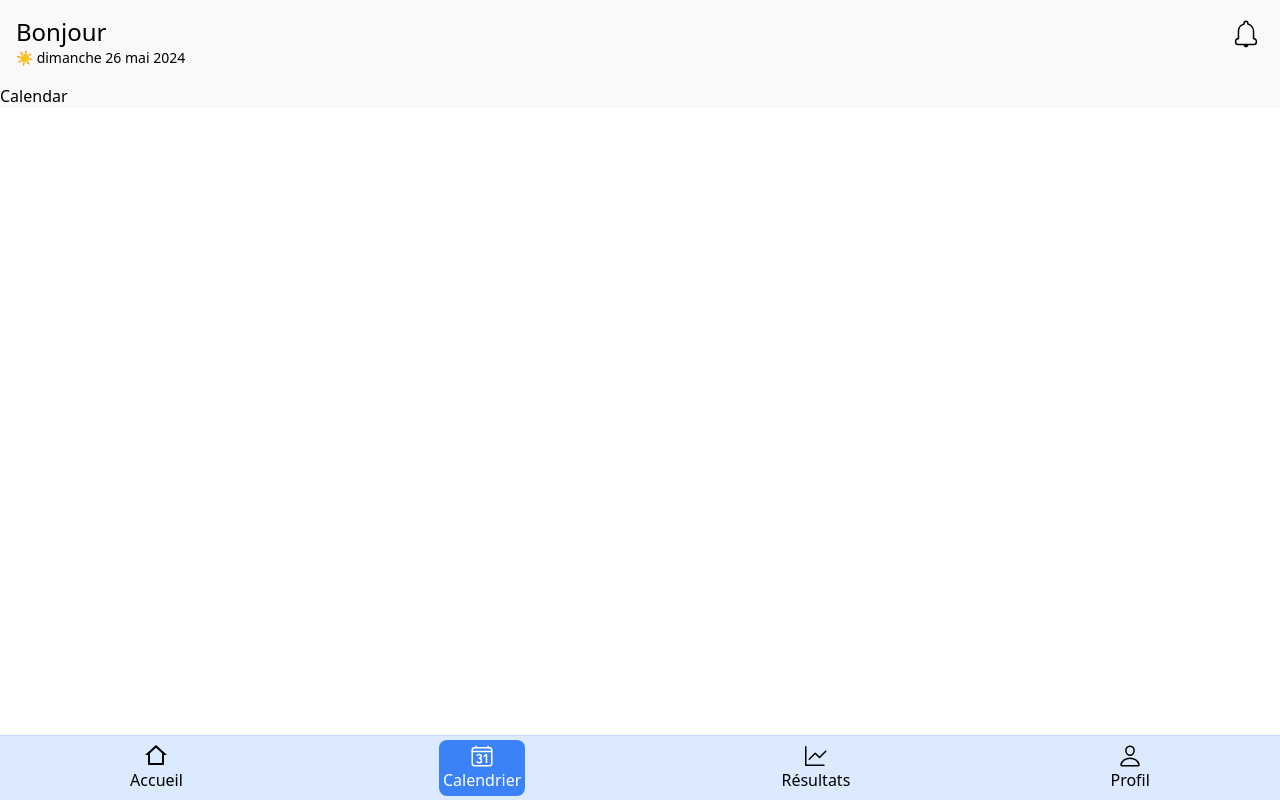
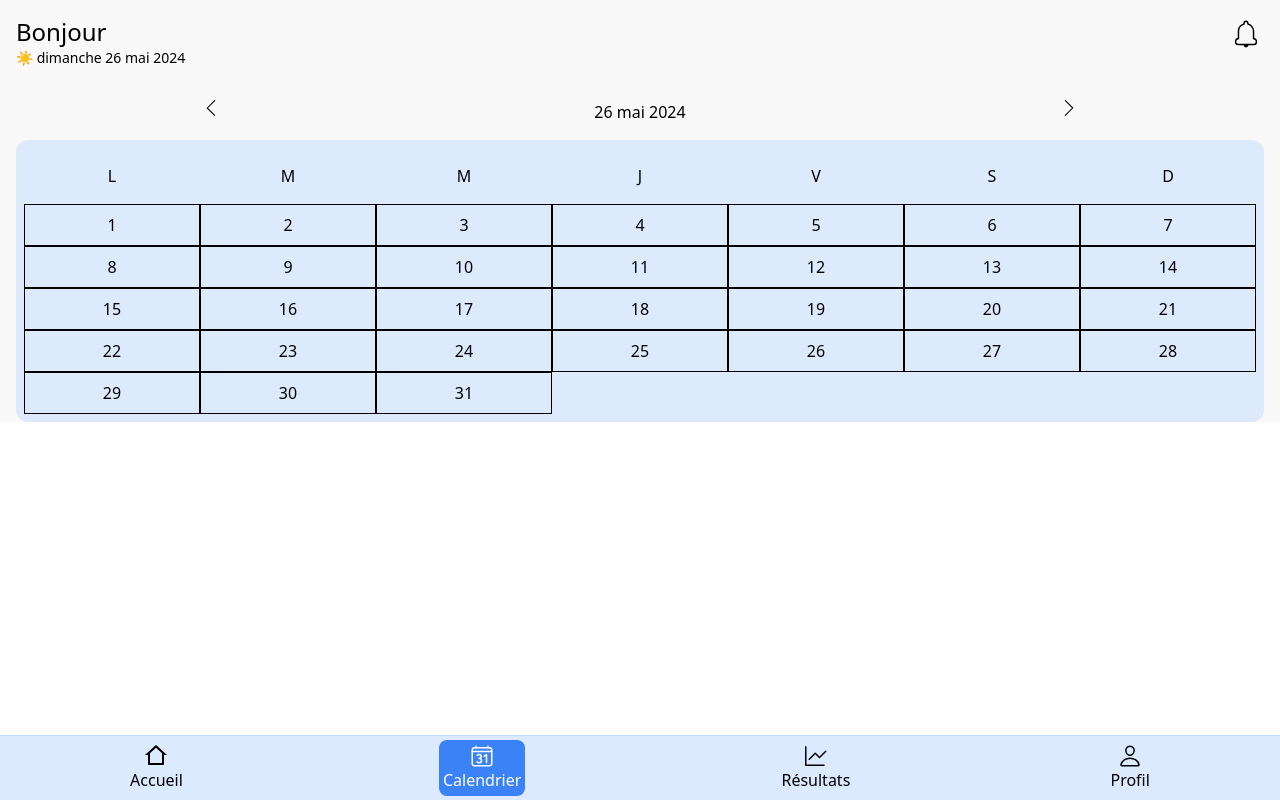
Before and after one commit to Delgorithm/dialog, a React (Vite) app in the folder client/: page /calendar in a window 1280 px wide. Built offline with nearby package versions, Linux system fonts and the light colour scheme.

Commit message:
Feature : Started to work on the calendar part

```diff
--- /dev/null
+++ b/client/src/components/CalendarComponent.jsx
@@ -0,0 +1,25 @@
+import { Link } from "react-router-dom";
+
+function CalendarComponent() {
+	const days = Array.from(Array(31).keys()).map((day) => day + 1);
+
+	return (
+		<section className="grid grid-cols-7 auto-rows-max items-center mx-4 p-2 justify-center text-center rounded-xl bg-blue-200/50">
+			{["L", "M", "M", "J", "V", "S", "D"].map((day) => (
+				<p key={day} className="py-4">
+					{day}
+				</p>
+			))}
+			{days.map((day) => (
+				<Link
+					to={`/calendar/${day}`}
+					key={day}
+					className="border-black border-[0.1px] p-2 hover:bg-red-400">
+					<p>{day}</p>
+				</Link>
+			))}
+		</section>
+	);
+}
+
+export default CalendarComponent;
--- /dev/null
+++ b/client/src/components/SelectedDay.jsx
@@ -0,0 +1,13 @@
+import { useParams } from "react-router-dom";
+
+function SelectedDay() {
+	const { id } = useParams();
+
+	return (
+		<>
+			<p>Test : {id}</p>
+		</>
+	);
+}
+
+export default SelectedDay;
--- a/client/src/main.jsx
+++ b/client/src/main.jsx
@@ -10,6 +10,7 @@ import Profil from "./pages/Profil.jsx";
 import SignUp from "./pages/SignUp.jsx";
 import SignOut from "./pages/SignOut.jsx";
 import Register from "./pages/Register.jsx";
+import SelectedDay from "./components/SelectedDay.jsx";
 
 const router = createBrowserRouter([
 	{
@@ -22,6 +23,10 @@ const router = createBrowserRouter([
 			{
 				path: "calendar",
 				element: <Calendar />,
+			},
+			{
+				path: "/calendar/:id",
+				element: <SelectedDay />,
 			},
 			{
 				path: "results",
--- a/client/src/pages/Calendar.jsx
+++ b/client/src/pages/Calendar.jsx
@@ -1,5 +1,28 @@
+import CalendarComponent from "../components/CalendarComponent";
+import { SlArrowLeft } from "react-icons/sl";
+import { SlArrowRight } from "react-icons/sl";
+import { format, addDays, subDays } from "date-fns";
+import { fr } from "date-fns/locale";
+import { useState } from "react";
+import { useParams } from "react-router-dom";
+
 function Calendar() {
-	return <p>Calendar</p>;
+	const { date } = useParams();
+	const [currentDate, setCurrentDate] = useState(
+		date ? new Date(date) : new Date()
+	);
+	const displayDate = format(currentDate, "PPP", { locale: fr });
+
+	return (
+		<>
+			<section className="flex justify-around mx-4 py-4">
+				<SlArrowLeft />
+				<p>{displayDate}</p>
+				<SlArrowRight />
+			</section>
+			<CalendarComponent />
+		</>
+	);
 }
 
 export default Calendar;
```
